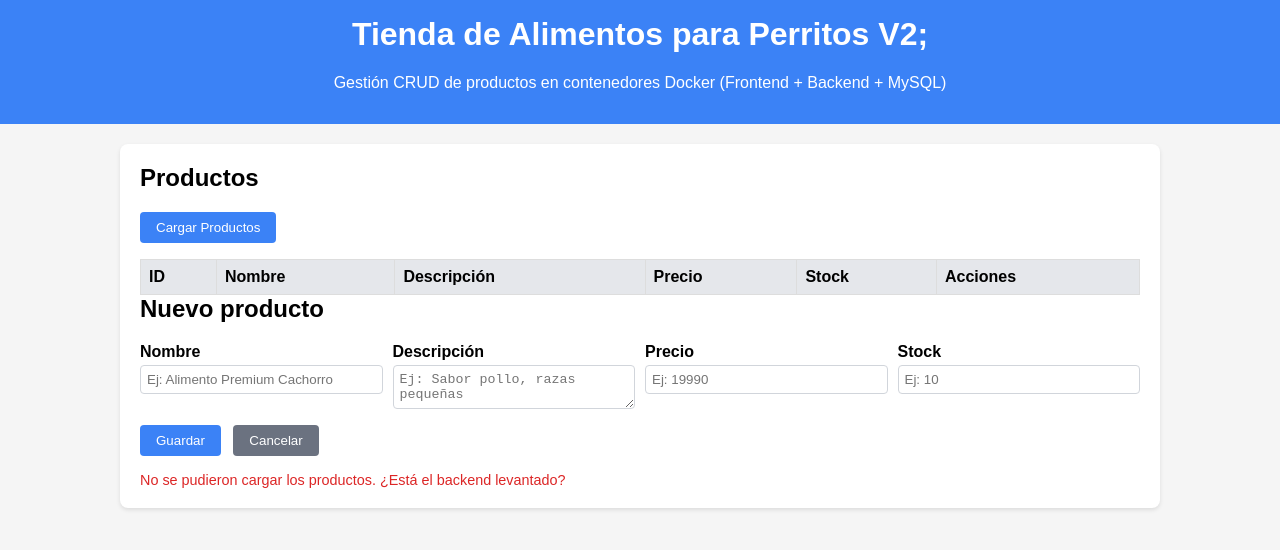
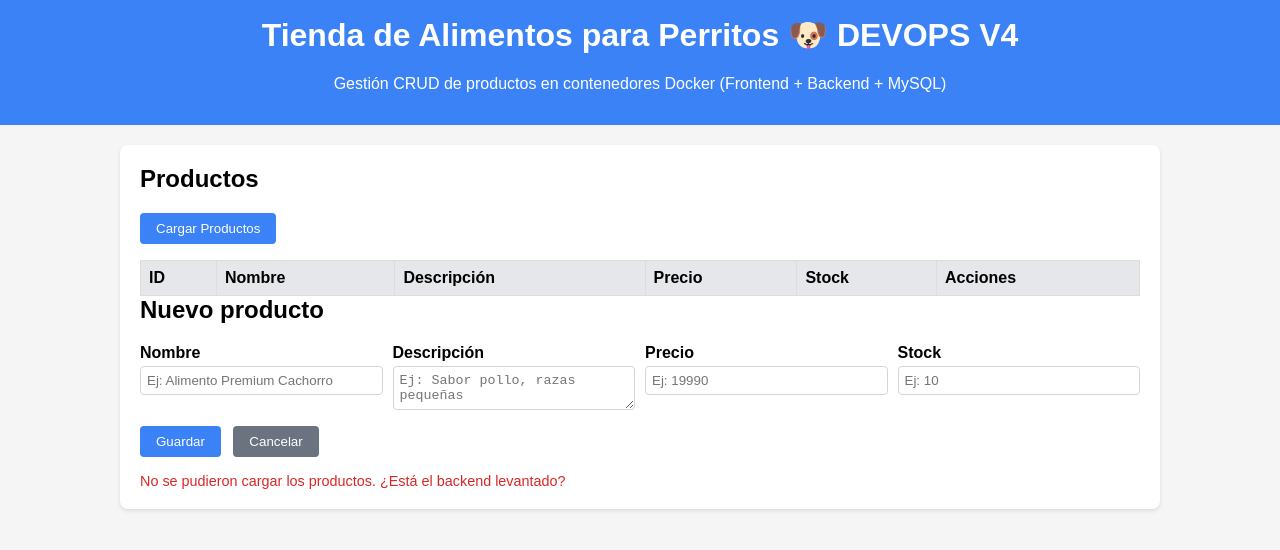
Before and after one commit to go-cortes/APP-tienda-perritos_Docker_y_Workflow_GITHUB, a plain HTML site: page frontend/index.html in a window 1280 px wide. Drawn offline with Linux system fonts and the light colour scheme; no server answers.

Commit message:
feat: actualizar version a V4 en index.html

```diff
--- a/frontend/index.html
+++ b/frontend/index.html
@@ -2,7 +2,7 @@
 <html lang="es">
 <head>
   <meta charset="UTF-8" />
-  <title>Tienda de Alimentos para Perritos 🐾 v2</title>
+  <title>Tienda de Alimentos para Perritos 🐾 V4</title>
   <meta name="viewport" content="width=device-width, initial-scale=1.0" />
   <style>
     body {
@@ -94,7 +94,7 @@
 </head>
 <body>
   <header>
-    <h1>Tienda de Alimentos para Perritos V2;</h1>
+    <h1>Tienda de Alimentos para Perritos 🐶 DEVOPS V4</h1>
     <p>Gestión CRUD de productos en contenedores Docker (Frontend + Backend + MySQL)</p>
   </header>
   <main>
```
